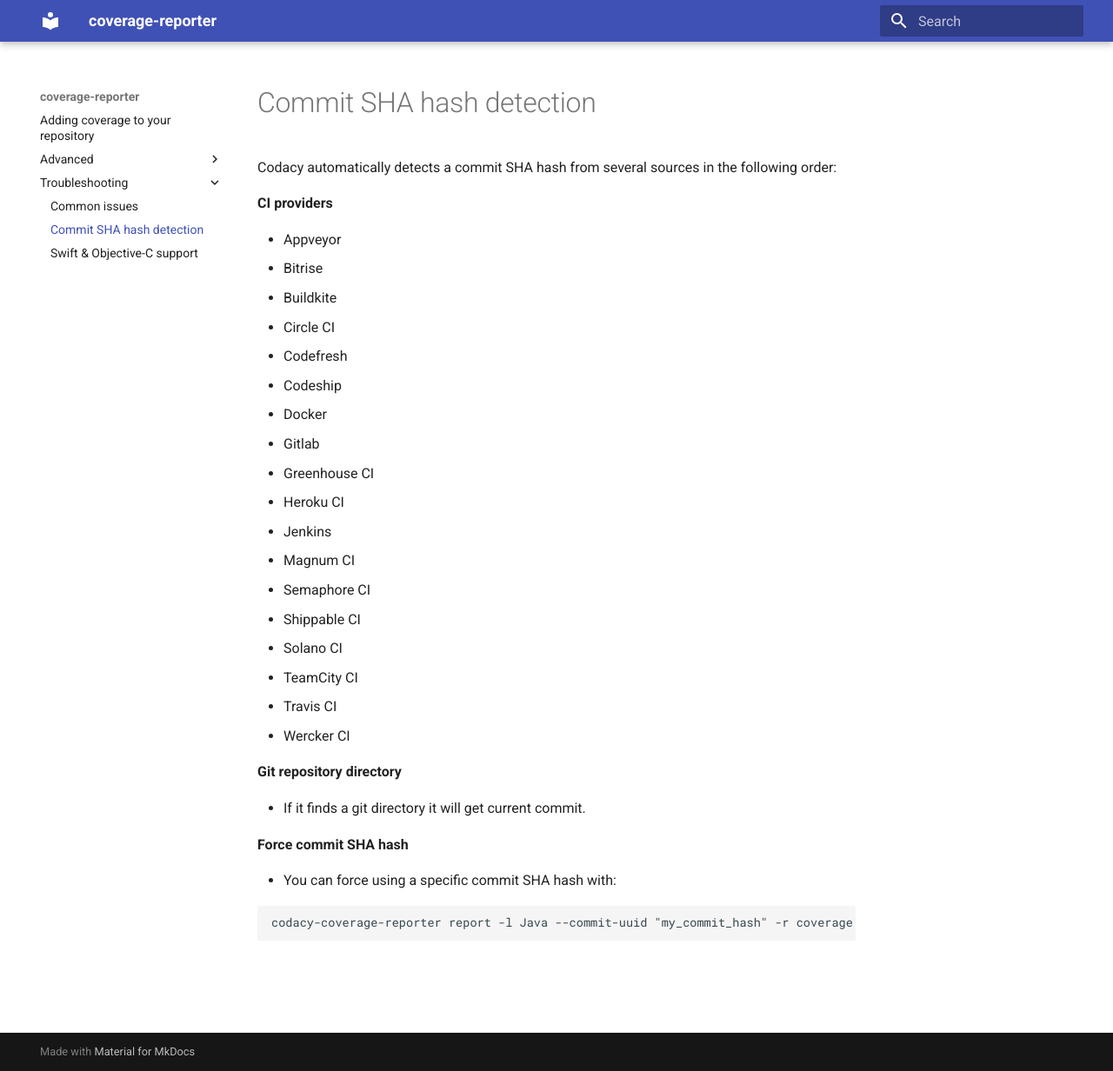
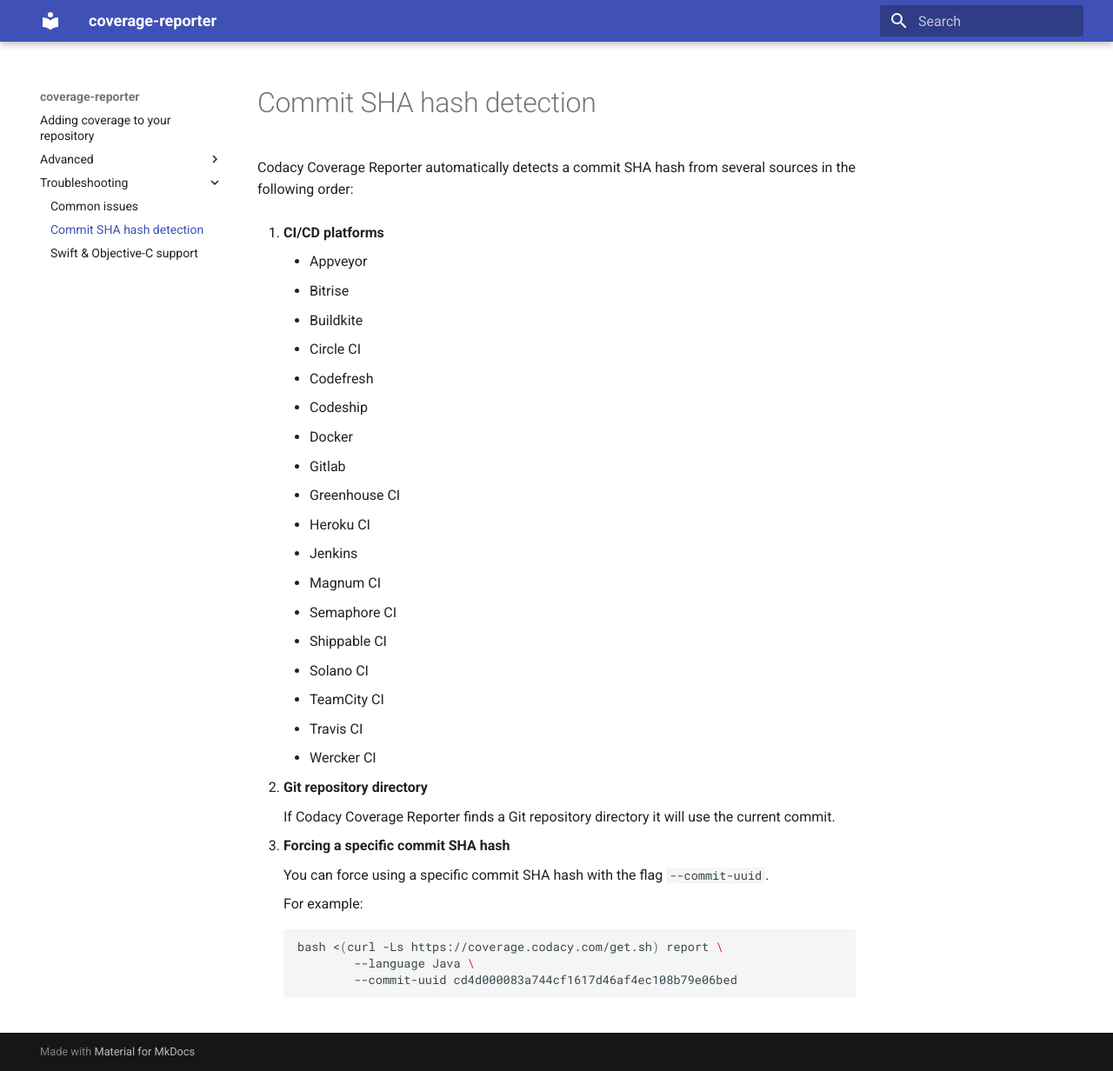
Before and after one commit to codacy/codacy-coverage-reporter, an MkDocs documentation site: the page built from docs/troubleshooting/commit-detection.md, in a window 1280 px wide and 1232 px high. Shown: the whole window at 87% size. Built offline with MkDocs 1.6.1 and Material for MkDocs 9.7.7, drawn with Linux system fonts in a browser that asks for light colours.

Commit message:
Edit "Commit SHA hash detection"

````diff
--- a/docs/troubleshooting/commit-detection.md
+++ b/docs/troubleshooting/commit-detection.md
@@ -1,36 +1,40 @@
 # Commit SHA hash detection
 
-Codacy automatically detects a commit SHA hash from several sources in the following order:
+Codacy Coverage Reporter automatically detects a commit SHA hash from several sources in the following order:
 
-**CI providers**
+1.  **CI/CD platforms**
 
-- Appveyor
-- Bitrise
-- Buildkite
-- Circle CI
-- Codefresh
-- Codeship
-- Docker
-- Gitlab
-- Greenhouse CI
-- Heroku CI
-- Jenkins
-- Magnum CI
-- Semaphore CI
-- Shippable CI
-- Solano CI
-- TeamCity CI
-- Travis CI
-- Wercker CI
+    -   Appveyor
+    -   Bitrise
+    -   Buildkite
+    -   Circle CI
+    -   Codefresh
+    -   Codeship
+    -   Docker
+    -   Gitlab
+    -   Greenhouse CI
+    -   Heroku CI
+    -   Jenkins
+    -   Magnum CI
+    -   Semaphore CI
+    -   Shippable CI
+    -   Solano CI
+    -   TeamCity CI
+    -   Travis CI
+    -   Wercker CI
 
-**Git repository directory**
+2.  **Git repository directory**
 
-- If it finds a git directory it will get current commit.
+    If Codacy Coverage Reporter finds a Git repository directory it will use the current commit.
 
-**Force commit SHA hash**
+3.  **Forcing a specific commit SHA hash**
 
-- You can force using a specific commit SHA hash with:
+    You can force using a specific commit SHA hash with the flag `--commit-uuid`.
 
-```
-codacy-coverage-reporter report -l Java --commit-uuid "my_commit_hash" -r coverage.xml
-```
+    For example:
+
+    ```bash
+    bash <(curl -Ls https://coverage.codacy.com/get.sh) report \
+            --language Java \
+            --commit-uuid cd4d000083a744cf1617d46af4ec108b79e06bed
+    ```
````
